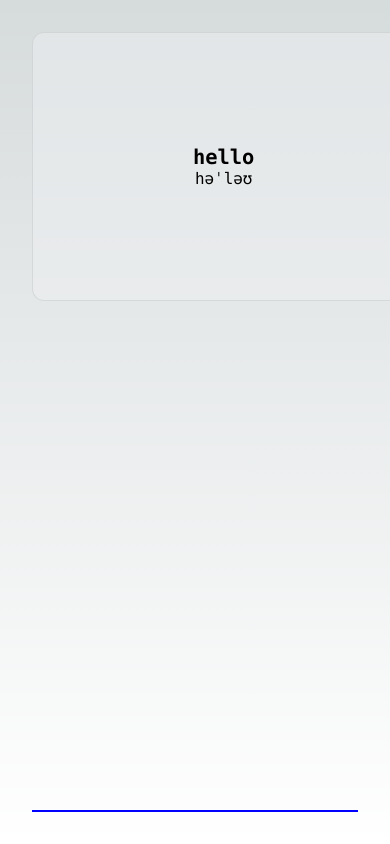
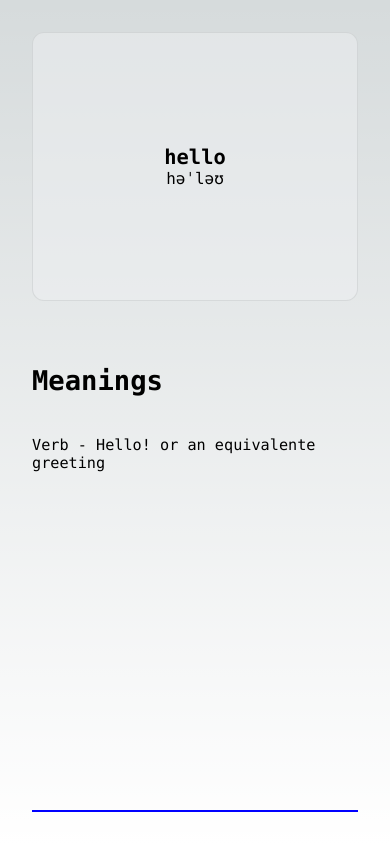
Before and after one commit to JonneBR/fullstack-challenge-2022-dictionary-frontend, a Next.js app: page / in a window 390 px wide. Built offline with nearby package versions, Linux system fonts and the light colour scheme.

Commit message:
style: create media

```diff
--- a/pages/index.tsx
+++ b/pages/index.tsx
@@ -24,6 +24,7 @@ export default function Home() {
       </Head>
       <main className={styles.main}>
         <div className={styles['dictionary-container']}>
+          <div className={styles['container-wrapper']}>
             <div className={styles['container-word-phonetic']}>
               <h2>hello</h2>
               <h3
@@ -33,6 +34,15 @@ export default function Home() {
               >
                 həˈləʊ
               </h3>
+            </div>
+            <div className={styles['container-word-meanings']}>
+              <br />
+              <br />
+              <br />
+              <br />
+              <h1>Meanings</h1>
+              <p>Verb - Hello! or an equivalente greeting</p>
+            </div>
           </div>
         </div>
         <div className={styles['tab-container']}></div>
--- a/styles/Home.module.css
+++ b/styles/Home.module.css
@@ -2,29 +2,57 @@
   display: flex;
   flex-direction: row;
   justify-content: space-around;
-  align-items: center;
   padding: 6rem;
   min-height: 100vh;
 }
 
 .dictionary-container {
   display: inherit;
-  justify-content: inherit;
-  align-items: inherit;
+  flex-direction: column;
+  align-items: center;
   font-size: 0.85rem;
   max-width: var(--max-width);
-  width: 100%;
+  width: 500px;
   z-index: 2;
   font-family: var(--font-mono);
 }
 
-.dictionary-container > div {
+.container-wrapper {
+  width: 100%;
+}
+
+.container-word-phonetic {
+  display: flex;
+  flex-direction: column;
+  align-items: center;
   position: relative;
   margin: 0;
-  padding: 7rem 200px;
+  padding: 7rem;
+  width: 100%;
   background-color: rgba(var(--callout-rgb), 0.5);
   border: 1px solid rgba(var(--callout-border-rgb), 0.3);
   border-radius: var(--border-radius);
+
+  /* border-bottom: 1px solid rgba(var(--callout-border-rgb), 0.25);
+    background: linear-gradient(
+      to bottom,
+      rgba(var(--background-start-rgb), 1),
+      rgba(var(--callout-rgb), 0.5)
+    );
+    background-clip: padding-box;
+    backdrop-filter: blur(24px); */
+}
+
+.container-word-meanings {
+  margin: 0;
+  display: block;
+  width: 100%;
+  text-align: left;
+}
+
+.container-word-meanings > p {
+  font-size: 0.95rem;
+  margin-top: 2.5rem;
 }
 
 .tab-container {
@@ -49,12 +77,8 @@
     padding: 4rem;
   }
 
-  .dictionary-container > div {
-    display: flex;
-    flex-direction: column;
-    justify-content: center;
-    align-items: center;
-    padding: 7rem 160px;
+  .dictionary-container {
+    width: 100%;
   }
 }
 
@@ -69,13 +93,6 @@
   z-index: 2;
   font-family: var(--font-mono);
 }
-
-/* .description a {
-  display: flex;
-  justify-content: center;
-  align-items: center;
-  gap: 0.5rem;
-} */
 
 .description > div {
   position: relative;
@@ -102,7 +119,6 @@
     justify-content: center;
     position: fixed;
     width: 100%;
-    border: 1px solid orange;
   }
 
   .description > div {
```
Lines whose indentation alone changed are shown as unchanged.
